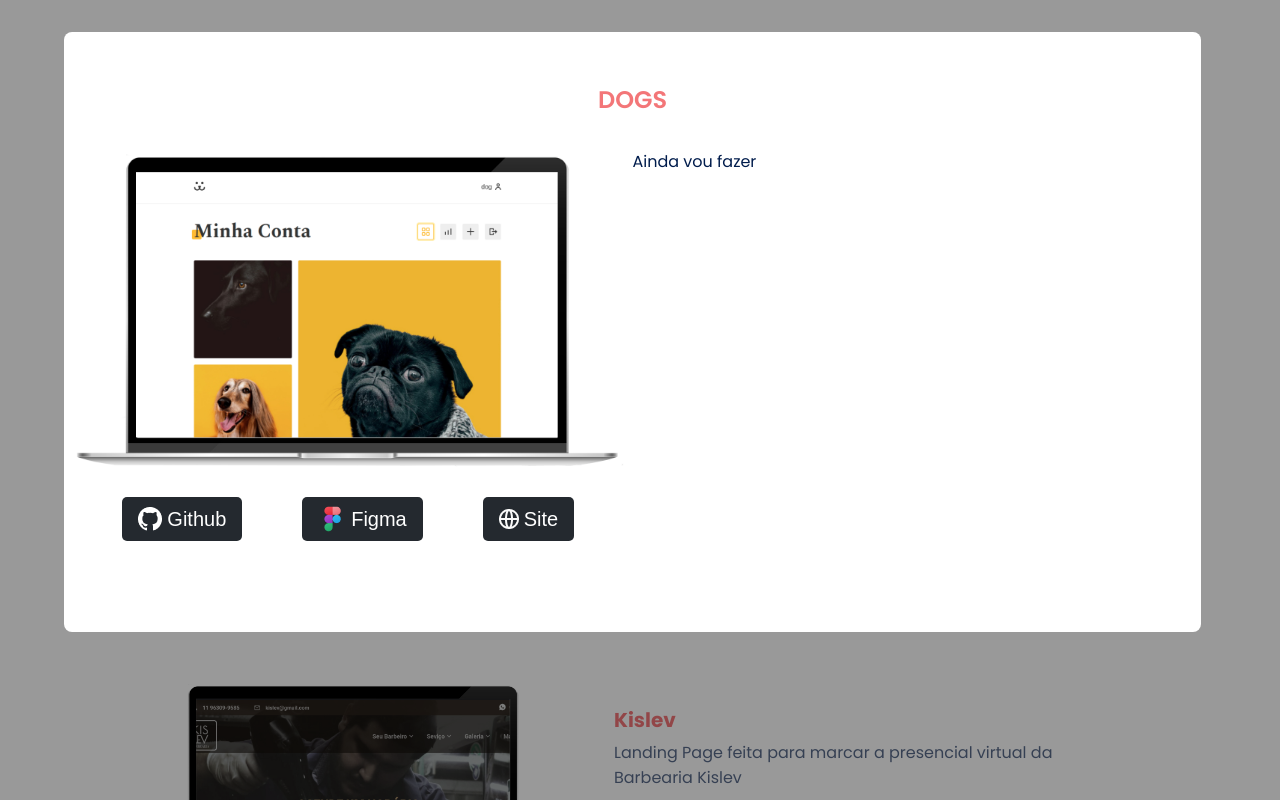
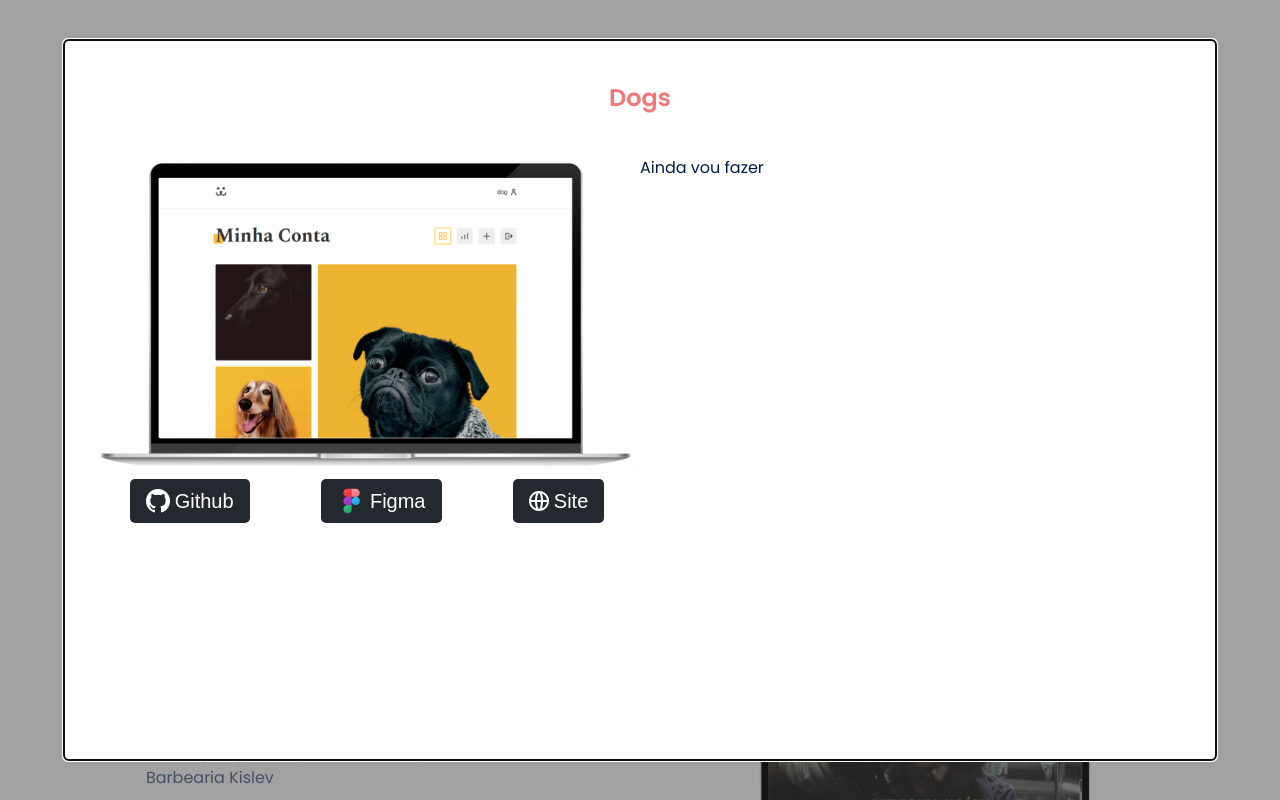
Before and after one commit to Rafa-py/portfolio-redisign, a React (Create React App) app: page / in a window 1280 px wide. Both pictures are taken after a click on the picture 354 px from the left and 1809 px from the top of the page. Shown: the part 1409-2209 px from the top of the page. Built offline with nearby package versions, Linux system fonts and the light colour scheme.

Commit message:
fix(modal): solves failure in modal layout

```diff
--- a/package.json
+++ b/package.json
@@ -10,7 +10,8 @@
     "node-sass": "^7.0.3",
     "react": "^18.2.0",
     "react-dom": "^18.2.0",
-    "react-router-dom": "^6.4.1",
+    "react-modal": "^3.16.1",
+    "react-router-dom": "^6.4.4",
     "react-scripts": "5.0.1",
     "web-vitals": "^2.1.4"
   },
--- a/src/App.js
+++ b/src/App.js
@@ -6,16 +6,21 @@ import { UserStorage } from './UserContext';
 import Header from "./Components/Sections/Header";
 import Footer from "./Components/Sections/Footer";
 import Home from "./Components//Sections/Home";
+import Button from './Components/Button';
 
 
 function App() {
   return (
     <div>
-      <UserStorage>
-        <Header />
-        <Home />
-        <Footer />
-      </UserStorage>
+      <BrowserRouter>
+        <UserStorage>
+          <Header />
+          <Routes>
+            <Route path="/" element={<Home />}/>
+          </Routes>
+          <Footer />
+        </UserStorage>
+      </BrowserRouter>
     </div>
   );
 }
--- a/src/App.scss
+++ b/src/App.scss
@@ -6,10 +6,86 @@
   margin: 0 auto;
   padding: 30px 120px;
 }
+.modalOverlay{
+  background: #2c2c2c71;
+  position: fixed;
+  top: 0;
+  bottom: 0;
+  right: 0;
+  left: 0;
 
-@media(max-width: 800px){
+  display: flex;
+  align-items: center;
+  justify-content: center;
+}
+.modal-content {
+  width: 90%;
+  height: 90%;
+  max-width: 1300px;
+  background-color: white;
+  padding: 10px;
+  border-radius: 5px;
+  border-color: transparent;
+  .modal{
+    .titleModal{
+      text-align: center;
+      margin: 30px 0;
+      font-size: 24px;
+      color: $salmon;
+      font-family:'Poppins', sans-serif;
+      font-weight: 550;
+    }
+    .containerModal{
+      width: 100%;
+      padding: 10px 20px;
+      display: flex;
+      align-items: flex-start;
+      .boxPhoto{
+        width: 50%;
+        .photoModal{
+          width: 600px;
+          transition: .3s ease-in-out;
+          &:hover{
+            width: 605px;
+            transition: .3s ease-in-out;
+          }
+        }
+        .btnBox{
+          display: flex;
+          width: 100%;
+          justify-content: space-around;
+        }
+        .boxDescription{
+          width: 50%;
+          .largeDescription{
+            padding-left: 25px;
+          }
+        }
+      }
+    }
+  }
+}
+@media(max-width: 830px){
   .container{
       padding: 0 90px;
+  }
+  .modal-content {
+    .modal{
+      .containerModal{
+        flex-direction: column-reverse;
+        align-items: center;
+        .boxPhoto{
+          width: 100%;
+        }
+        .boxDescription{
+          width: 100%;
+          .largeDescription{
+            padding-left: 10%;
+            margin-bottom: 25px;
+          }
+        }
+      }
+    }
   }
 }
 
@@ -25,8 +101,17 @@
   }
 }
 
-@media(max-width: 400px){
+@media(max-width: 460px){
   .container{
       padding: 0 30px;
   }
+  .boxPhoto{
+    .photoModal{
+      margin-bottom: 20px;
+    }
+    .btnBox{
+      flex-direction: column;
+      align-items: center;
+    }
+  }
 }
--- a/src/Assets/ProjectsData.js
+++ b/src/Assets/ProjectsData.js
@@ -4,15 +4,15 @@ import { UserStorage } from '../UserContext';
 import photoDog from "./dogs.jpg";
 import photoKislev from "./kislev.jpg";
 import styles from "./ProjectsData.module.scss";
-import Modal from '../Components/Sections/Modal';
-import ModalAll from '../Components/Sections/ModalAll';
-
+import Modal from "react-modal";
+Modal.setAppElement("#root");
 
 const ProjectsData = ({...props}) => {
     let [over, setOver] = React.useState(null);
-    let [modal, setModal] = React.useState(null);
+    let [modal, setModal] = React.useState(false);
     let [btnData,setBtnData] = React.useState(null);
     let [modalAll,setModalAll] = React.useState(null);
+
 
     React.useEffect(()=>{
         if(props.overview){
@@ -38,6 +38,11 @@ const ProjectsData = ({...props}) => {
             shortDescription: "Projeto final do curso de react.js completo da Origamid. Projeto criado para praticar o consumo de APIs e o padrão de projeto MCV. ",
             largeDescription: "Ainda vou fazer",
             photo: photoDog,
+            links: {
+                figma: "#",
+                git: "https://github.com/Rafa-py/dogs",
+                site: "#"
+            }
          },
           {
             name: "Kislev",
@@ -45,28 +50,79 @@ const ProjectsData = ({...props}) => {
             shortDescription: "Landing Page feita para marcar a presencial virtual da Barbearia Kislev",
             largeDescription: "Ainda vou fazer",
             photo: photoKislev,
+            links: {
+                figma: "https://www.figma.com/file/6kw87sdKXTbcHZjnXY0tM6/Kislev-Barbearia?node-id=122%3A331&t=AzNldGlkcaC0siij-1",
+                git: "https://github.com/Rafa-py/Kislev",
+                site: "https://rafa-py.github.io/Kislev/"
+            }
+         },
+         {
+            name: "Teste 1",
+            type: "Freelancer",
+            shortDescription: "Landing Page feita para marcar a presencial virtual da Barbearia Kislev",
+            largeDescription: "Ainda vou fazer",
+            photo: photoKislev,
+            links: {
+                figma: "https://www.figma.com/file/6kw87sdKXTbcHZjnXY0tM6/Kislev-Barbearia?node-id=122%3A331&t=AzNldGlkcaC0siij-1",
+                git: "https://github.com/Rafa-py/Kislev",
+                site: "https://rafa-py.github.io/Kislev/"
+            }
+         },
+         {
+            name: "Teste 2",
+            type: "Freelancer",
+            shortDescription: "Landing Page feita para marcar a presencial virtual da Barbearia Kislev",
+            largeDescription: "Ainda vou fazer",
+            photo: photoKislev,
+            links: {
+                figma: "https://www.figma.com/file/6kw87sdKXTbcHZjnXY0tM6/Kislev-Barbearia?node-id=122%3A331&t=AzNldGlkcaC0siij-1",
+                git: "https://github.com/Rafa-py/Kislev",
+                site: "https://rafa-py.github.io/Kislev/"
+            }
          }
         ]
-
+    let resumeData = data.slice(0,2);
 
 
   return (
     <div className={styles.projects}>
-        {modal && <Modal data={btnData} setModal={setModal} setModalAll={setModalAll} />}
-        {modalAll && <ModalAll data={data} setModal={setModal} setModalAll={setModalAll} setBtnData={setBtnData} />}
-        {data.map((item)=>(
+        <Modal
+        isOpen={modal}
+        onRequestClose={()=>setModal(false)}
+        overlayClassName="modalOverlay"
+        className="modal-content"
+        contentLabel="Example Modal"
+      >
+        {btnData && <div className="modal">
+            <h3 className='titleModal'>{btnData.name}</h3>
+            <div className='containerModal'>
+                <div className='boxPhoto'>
+                    <img src={btnData.photo} className="photoModal"/>
+                    <div className='btnBox'>
+                        <Button  url={btnData.links.git} color="grey" logo="git">Github</Button>
+                        <Button url={btnData.links.figma} color="grey" logo="figma">Figma</Button>
+                        <Button  url={btnData.links.site} color="grey" logo="site">Site</Button>
+                    </div>
+                </div>
+                <div className='boxDescription'>
+                    <p className='largeDescription'>{btnData.largeDescription}</p>
+                </div>
+            </div>
+        </div>}
+      </Modal>
+        {resumeData.map((item)=>(
             <div className={styles.box} key={item.name}>
                 <div className={styles.boxText}>
                     <h4>{item.name}</h4>
                     <p>{item.shortDescription}</p>
-                    <Button onClick={()=>handleClick(item)} value={item.name} className={styles.btn}>Ver Mais</Button>
+                    <Button url="#" onClick={()=>handleClick(item)} value={item.name} className={styles.btn}>Ver Mais</Button>
                 </div>
                 <div className={styles.boxImg}>
                     <img src={item.photo} onClick={()=>handleClick(item)}/>
                 </div>
             </div>
         ))}
-        <Button onClick={()=>handleClick("all")} className={styles.SeeAll} color="dark">Ver Todos</Button>
+        <Button url="#" onClick={()=>handleClick("all")} className={styles.SeeAll} color="dark">Ver Todos</Button>
     </div>
   )
 }
--- a/src/Components/Button.js
+++ b/src/Components/Button.js
@@ -1,17 +1,17 @@
 import React, { Children } from 'react';
-import style from "./Button.module.scss"
+import style from "./Button.module.scss";
+import { NavLink } from 'react-router-dom';
 import {UserContext} from '../UserContext';
 import gitIcon from "../Assets/git-icon.png";
 import figmaIcon from "../Assets/figma-icon.png";
 import siteIcon from "../Assets/site-icon.png";
 
 
-const Button = ({children,value, onClick, logo, href, ...props}) => {
+const Button = ({children,value, onClick, logo, url, ...props}) => {
   // const dados = React.useContext(UserContext);
   let [btnColor, setBtnColor] = React.useState("#4581E5");
-  let [download, setDownload] = React.useState(null);
+  let [download, setDownload] = React.useState(false);
   let [imgLogo, setImgLogo] = React.useState(null);
-
 
   React.useEffect(()=>{
 
@@ -41,7 +41,7 @@ const Button = ({children,value, onClick, logo, href, ...props}) => {
   return (
     <button onClick={onClick} className={style.btn} style={{background: btnColor}}>
       {imgLogo && <img src={imgLogo}/>}
-      <a href={props.href}  download={download}>{children}</a>
+      {url && <NavLink to={url}>{children}</NavLink>}
     </button>
   )
 }
--- a/src/Components/Button.module.scss
+++ b/src/Components/Button.module.scss
@@ -18,7 +18,12 @@
         color: white;
     }
 }
-
+@media(max-width: 460px){
+    .btn{
+        margin-bottom: 10px;
+        max-width: 130px;
+    }
+}
 .btn:hover,
 .btn:active{
     outline: none;
--- a/src/Components/Sections/About.js
+++ b/src/Components/Sections/About.js
@@ -13,7 +13,7 @@ const About = () => {
             <img className={style.img} src={photo}/>
             <div className={style.btns}>
                 <Button color="dark" url="www.google.com.br">Linkedin</Button>
-                <Button color="light" download>Currículo</Button>
+                <Button color="light" url="www.google.com.br" download>Currículo</Button>
             </div>
         </div>
         <div className={style.box_Text}>
--- a/src/Components/Sections/Header.js
+++ b/src/Components/Sections/Header.js
@@ -21,9 +21,9 @@ const Header = () => {
           <h2 className={style.logo}><a href=''>Rafa</a></h2>
           <nav className={`${style.nav} ${nav}`}>
             <ul className={style.menu}>
-              <li className={style.item}><a href=''>Sobre Mim</a></li>
-              <li className={style.item}><a href=''>Projetos</a></li>
-              <li className={style.item}><a href=''>Conhecimentos</a></li>
+              <li className={style.item}><a href='#1'>Sobre Mim</a></li>
+              <li className={style.item}><a href='#2'>Projetos</a></li>
+              <li className={style.item}><a href='#3'>Conhecimentos</a></li>
             </ul>
           </nav>
           <div onClick={handleClick} className={`${style.toggle} ${active}`}></div>
--- a/src/Components/Sections/Knowledge.js
+++ b/src/Components/Sections/Knowledge.js
@@ -35,7 +35,7 @@ const Knowledge = () => {
   }
   return (
     <div className='container'>
-      <Title title="Conhecimentos"/>
+      <Title title="Conhecimentos" id="3"/>
       <div className={styles.boxKnowledge}>
         <div className={styles.text}>
           {text && <p>{text}</p>}
--- a/src/Components/Sections/Modal.js
+++ b/src/Components/Sections/Modal.js
@@ -1,5 +1,4 @@
 import React from 'react';
-import Title from "../Title";
 import Button from "../Button";
 import styles from "./Modal.module.scss";
 
```
Also changed, not shown: 1 other file (tests, documents, lock files or other folders).
